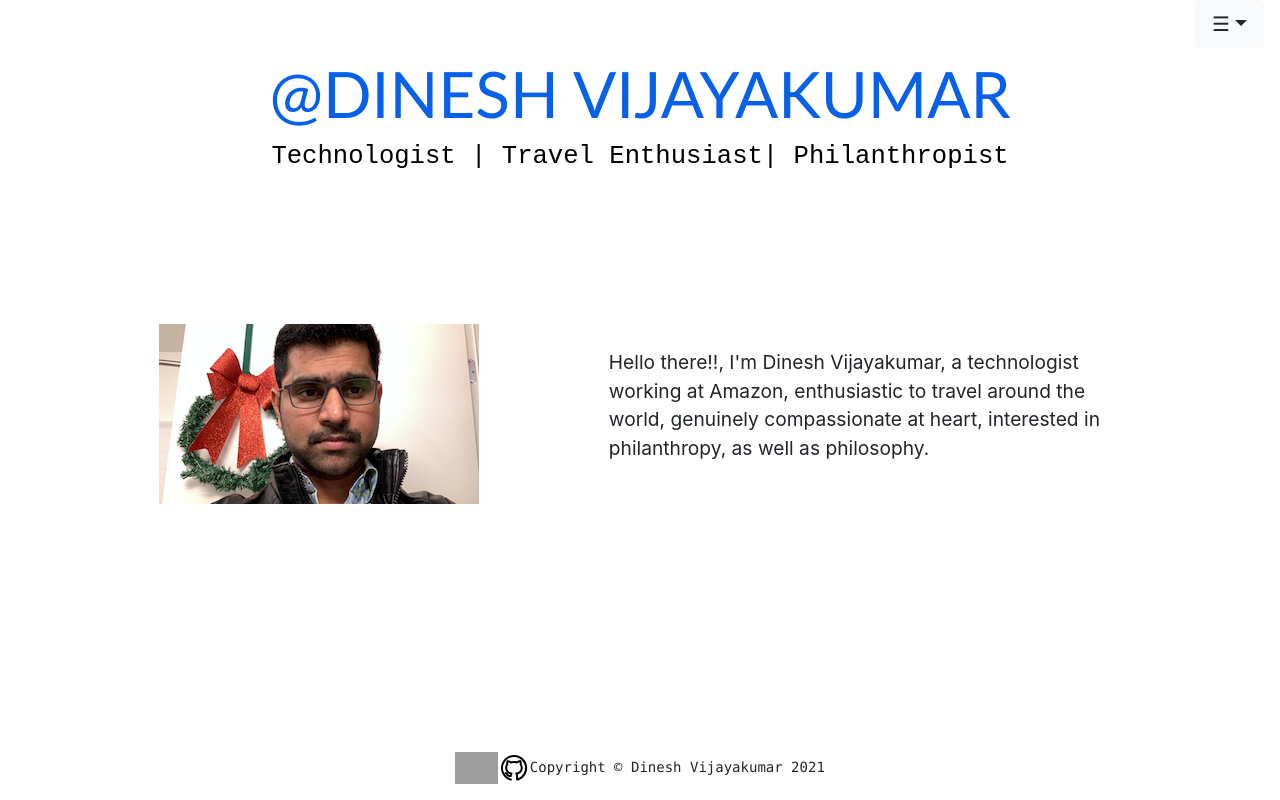
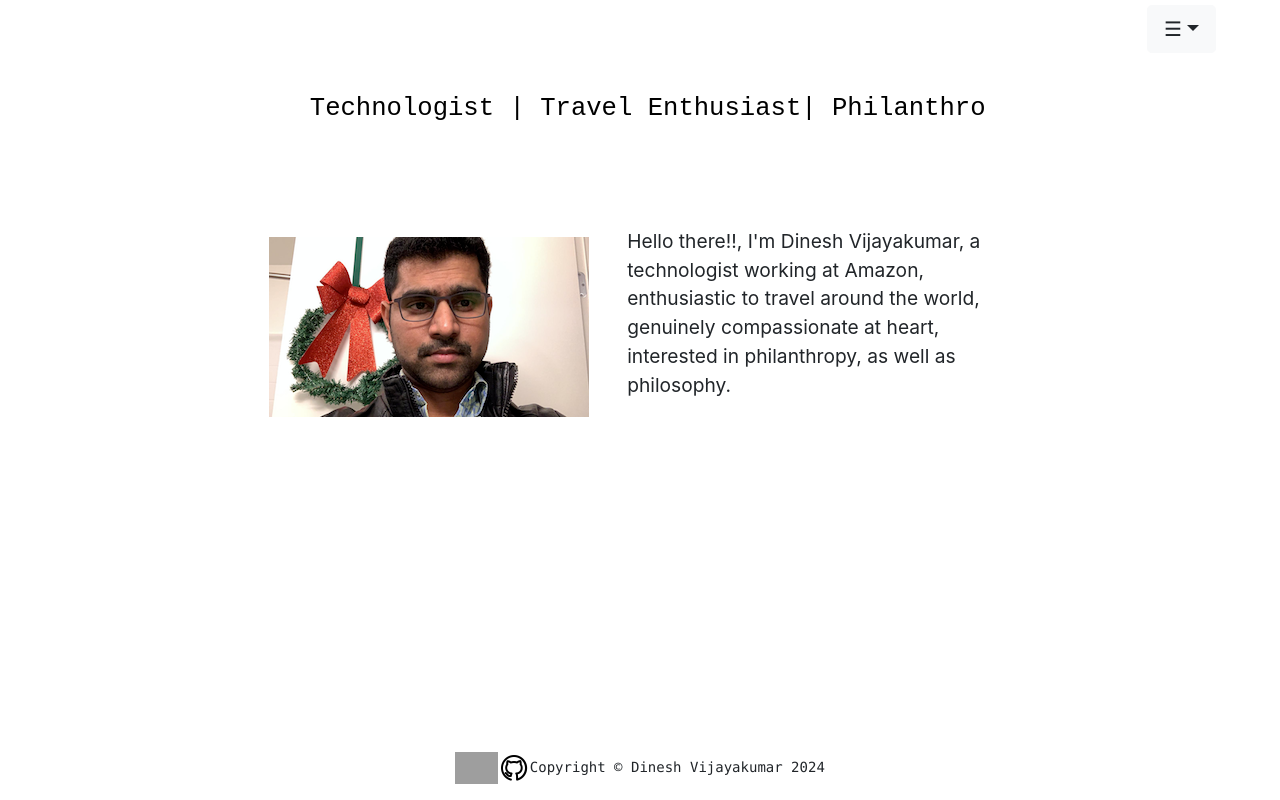
Before and after one commit to busybee1149/busybee1149.github.io, a React (Create React App) app: page / in a window 1280 px wide. Built offline with nearby package versions, Linux system fonts and the light colour scheme; grey boxes are pictures that could not be loaded.

Commit message:
chore: minor updates

```diff
--- a/package.json
+++ b/package.json
@@ -12,6 +12,7 @@
     "@types/react": "^16.14.2",
     "@types/react-dom": "^16.9.10",
     "bootstrap": "^4.5.3",
+    "caniuse-lite": "^1.0.30001600",
     "gh-pages": "^3.1.0",
     "leaflet": "^1.7.1",
     "react": "^17.0.1",
--- a/src/components/Footer.tsx
+++ b/src/components/Footer.tsx
@@ -7,7 +7,7 @@ function Footer() {
             <pre className="m-0 text-center text-black ">
                 <a href="https://www.linkedin.com/in/dineshvijaykumar"><img alt="main" src={process.env.PUBLIC_URL + '/images/linkedin.png'}/></a>
                 <a href="https://github.com/busybee1149"><img alt="main" src={process.env.PUBLIC_URL + '/images/github.png'}/></a>
-                Copyright &copy; Dinesh Vijayakumar 2021
+                Copyright &copy; Dinesh Vijayakumar 2024
             </pre>
         </footer>
       </div>
--- a/src/components/HomePage.tsx
+++ b/src/components/HomePage.tsx
@@ -5,7 +5,7 @@ function HomePage() {
         <div className="main">
             <div id="homeTitle" >
                 <section>
-                    { <h1 className="mainTitle"> @Dinesh Vijayakumar  </h1> }
+                    {/* { <h1 className="mainTitle"> @Dinesh Vijayakumar  </h1> } */}
                     <pre className="subTitle"> Technologist | Travel Enthusiast| Philanthropist </pre>
                 </section>
              </div>
--- a/src/index.css
+++ b/src/index.css
@@ -28,11 +28,10 @@ ul li a:hover {
 }
 
 .menu {
-    /* float: left; */
-    right: 5px;
+    right: 5%;
     top: 5px;
     margin-left: 100%;
-    /* position: absolute; */
+    position: absolute;
 }
 
 .mainTitle {
@@ -48,9 +47,9 @@ ul li a:hover {
 
 .subTitle {
     font-family: 'Courier New', Courier, monospace;
-    font-size: 14px;
+    font-size: 18px;
     font-size: 2vw;
-    margin: 5px;
+    margin: 5%;
     text-align: center;
     color: #000000;
 }
@@ -58,7 +57,8 @@ ul li a:hover {
 .container {
     display:flex;
     flex-direction: column;
-    justify-content: space-between;
+    justify-content: center;
+    align-items: center;
     flex-wrap: wrap;
 }
 
@@ -73,22 +73,26 @@ ul li a:hover {
 
 #homeContent {
     display: flex;
+    flex-wrap: wrap;
     flex-direction: row;
-    justify-content: space-evenly;
+    justify-content: center;
+    align-items: center;
     height: auto;
+    width:auto;
     position: relative;
-    margin-top: 10%;
+    margin-top: 5%;
 }
 
 #homeFigure {
     position: relative;
+    width: auto;
 }
 
 #homeIntro {
     margin-left: 5%;
-    margin-top: 5%;
+    margin-top: 5px;
     font-size: larger;
-    width: 40vw;
+    max-width: 30vw;
     position: relative;
     word-wrap: break-word;
 }
@@ -166,6 +170,7 @@ figure.pushup:hover figcaption{
 .footer {
     display: flex;
     flex-direction: row;
+    align-items: center;
 }
 
 .footer img {
@@ -174,4 +179,7 @@ figure.pushup:hover figcaption{
 }
 .header {
     height: 4vw;
+    display: flex;
+    justify-content: flex-end;
+    align-items: flex-end;
 }
```
